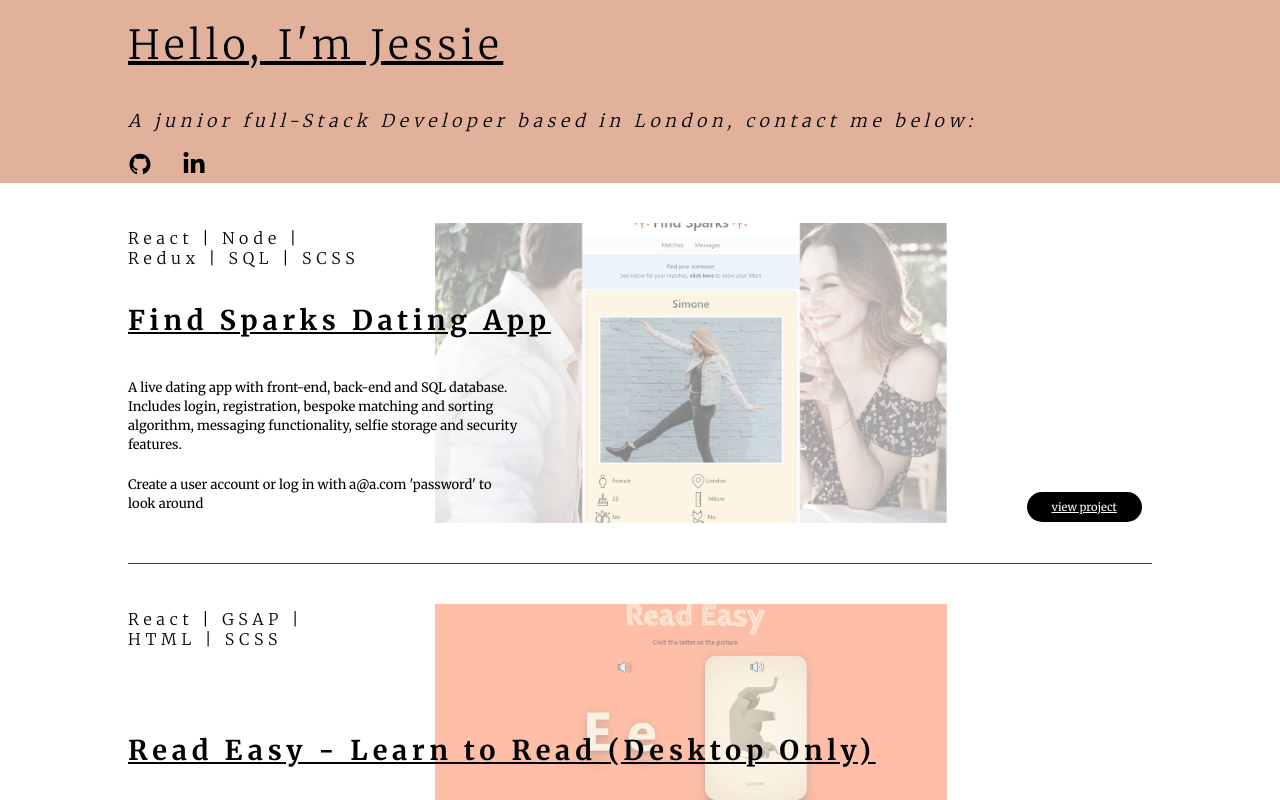
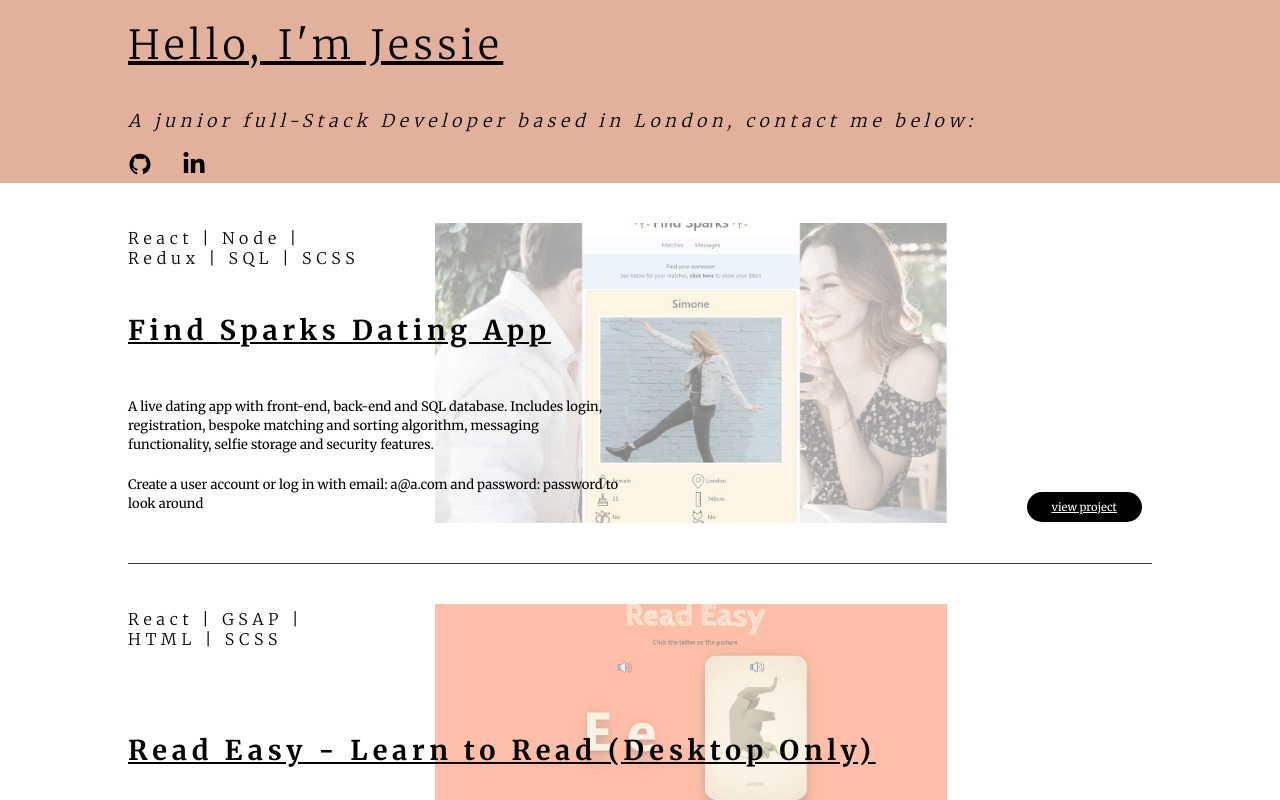
Before and after one commit to jessoy/Porfolio, a React (Create React App) app: page / in a window 1280 px wide. Shown: the top 800 px of the page. Built offline with nearby package versions, Linux system fonts and the light colour scheme.

Commit message:
minor text updates

```diff
--- a/src/Components/Projects.jsx
+++ b/src/Components/Projects.jsx
@@ -26,7 +26,7 @@ const Projects = () => {
               algorithm, messaging functionality, selfie storage and security
               features.
             </p>
-            <p>Create a user account or log in with a@a.com 'password' to look around</p>
+            <p>Create a user account or log in with email: a@a.com and password: password to look around</p>
             {/* <p>
               Security features included to prevent SQL injection, supports
               multi-device login and more! Created as a group of 4 in six weeks.
--- a/src/Components/projects.scss
+++ b/src/Components/projects.scss
@@ -182,7 +182,7 @@ p {
 
       .three {
         overflow: visible;
-        width: 160%;
+        width: 200%;
         z-index: 100;
       }
     }
```
